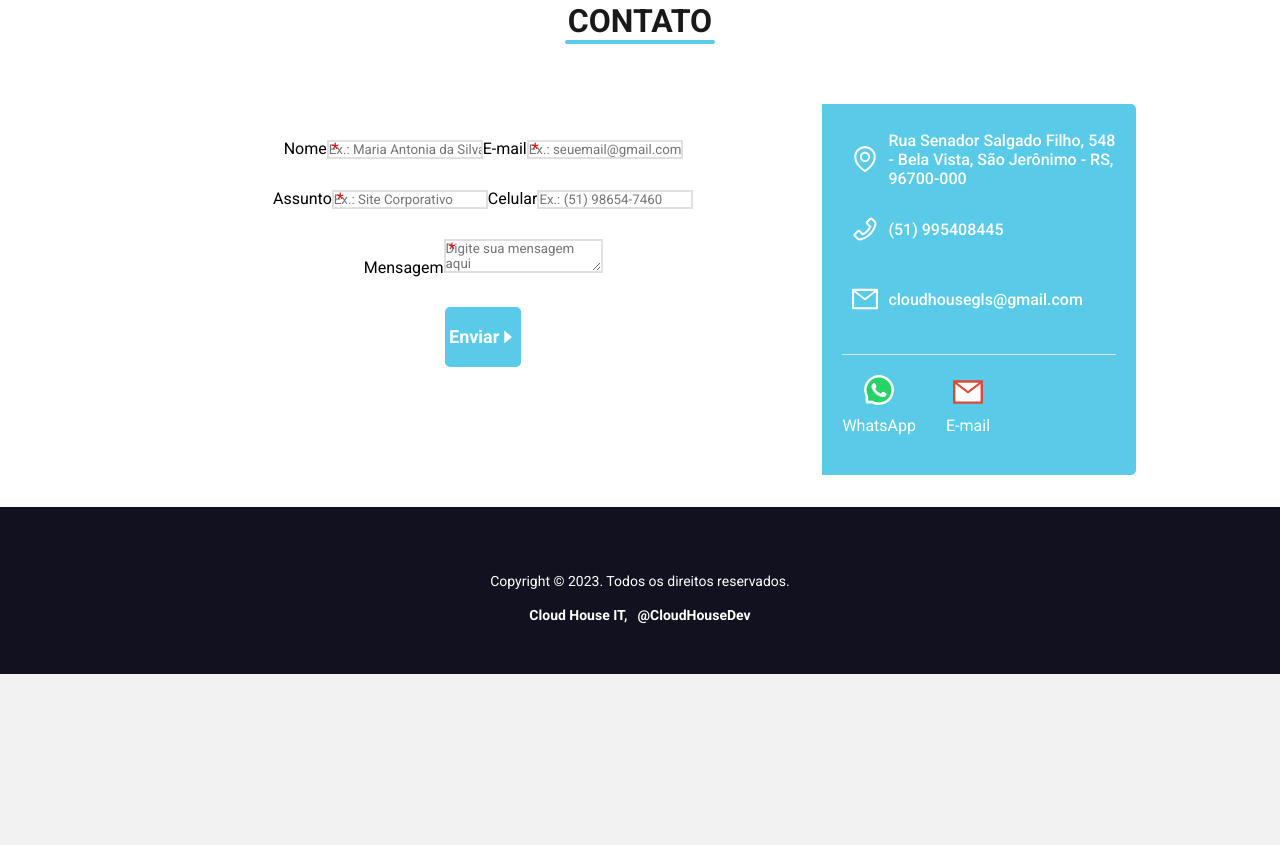
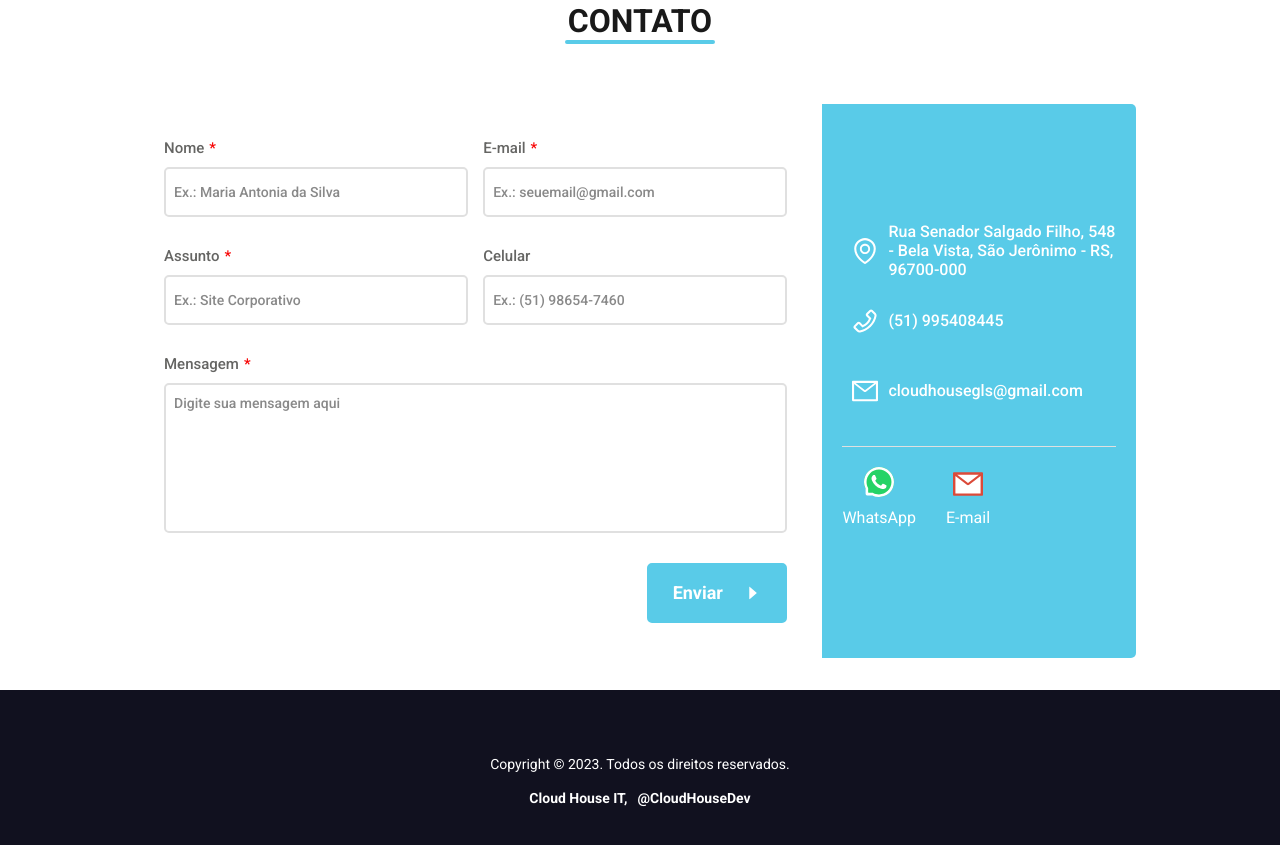
Before and after one commit to CloudHouseDev/landing-page-business, a React (Create React App) app: page / in a window 1280 px wide. Shown: the part 1560-2405 px from the top of the page. Before the commit the page ends 2234 px from the top, so only its background shows below. Built offline with nearby package versions, Linux system fonts and the light colour scheme.

Commit message:
styles: add class css

```diff
--- a/src/pages/components/contactUs/contactUs.jsx
+++ b/src/pages/components/contactUs/contactUs.jsx
@@ -348,7 +348,7 @@ function ContactUs() {
             <div className="content-wrapper-asides">
                 <form className="contact-infos" onSubmit={sendEmail} autoComplete="off">
                     <div className="wrapper-inputs input-required wrapper-input-common">
-                        <div>
+                        <div className="wrapper-content-inputs">
                             <label htmlFor="nameInput">Nome</label>
                             <input
                                 autoComplete="none"
@@ -376,7 +376,7 @@ function ContactUs() {
                                 <></>
                             )}
                         </div>
-                        <div>
+                        <div className="wrapper-content-inputs">
                             <label htmlFor="emailInput">E-mail</label>
                             <input
                                 autoComplete="none"
@@ -406,7 +406,7 @@ function ContactUs() {
                         </div>
                     </div>
                     <div className="wrapper-inputs wrapper-input-common">
-                        <div className="input-required">
+                        <div className="input-required wrapper-content-inputs">
                             <label htmlFor="subjectInput">Assunto</label>
                             <input
                                 autoComplete="none"
@@ -434,7 +434,7 @@ function ContactUs() {
                                 <></>
                             )}
                         </div>
-                        <div>
+                        <div className="wrapper-content-inputs">
                             <label htmlFor="phoneNumberInput">Celular</label>
                             <input
                                 autoComplete="none"
@@ -469,7 +469,7 @@ function ContactUs() {
                         </div>
                     </div>
                     <div className="wrapper-inputs input-required wrapper-textarea-common">
-                        <div>
+                        <div className="wrapper-content-inputs">
                             <label htmlFor="messageInput">Mensagem</label>
                             <textarea
                                 autoComplete="none"
@@ -498,7 +498,7 @@ function ContactUs() {
                         </div>
                     </div>
                     <div className="wrapper-inputs">
-                        <div>
+                        <div className="wrapper-content-inputs">
                             <button type="submit" className="button-submit">
                                 Enviar <CaretRightOutlined />
                             </button>
--- a/src/pages/components/contactUs/styles.css
+++ b/src/pages/components/contactUs/styles.css
@@ -359,6 +359,10 @@
         width: 100%;
     }
 
+    .message-error span {
+        font-size: 13px;
+    }
+
     .wrapper-clickable-links span {
         font-size: 15px;
     }
@@ -402,4 +406,7 @@
         margin: 0;
         margin-top: 10px;
     }
+    .message-error span {
+        font-size: 12px;
+    }
 }
```
